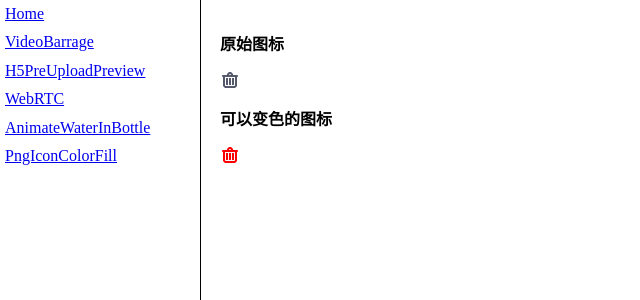
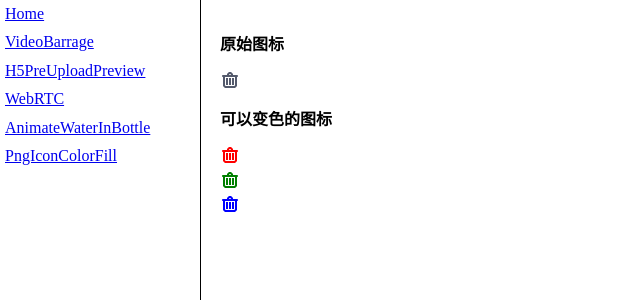
Before and after one commit to 52css/effect, a React app: page /#/png-icon-color-fill in a window 1280 px wide. Shown: the top 300 px of the page, without its empty margins (0-640 px from the left). Built offline with nearby package versions, Linux system fonts and the light colour scheme.

Commit message:
修改png颜色

```diff
--- a/src/containers/PngIconColorFill/index.js
+++ b/src/containers/PngIconColorFill/index.js
@@ -32,6 +32,8 @@
          <i className="icon icon-del"></i>
          <p><strong>可以变色的图标</strong></p>
          <PngIconColorFill color={'red'} />
+         <PngIconColorFill color={'green'} />
+         <PngIconColorFill color={'blue'} />
        </div>
      );
    }
--- a/src/index.js
+++ b/src/index.js
@@ -7,12 +7,10 @@
  * @Last modified time: 2017-09-18T09:34:37+08:00
  */
 
-
-
 import 'core-js/fn/object/assign';
 import React from 'react';
 import ReactDOM from 'react-dom';
-import {HashRouter} from 'react-router-dom';
+import { HashRouter } from 'react-router-dom';
 import App from './containers/App';
 
 // Render the main component into the dom
```
Also changed, not shown: 1 other file (tests, documents, lock files or other folders).
